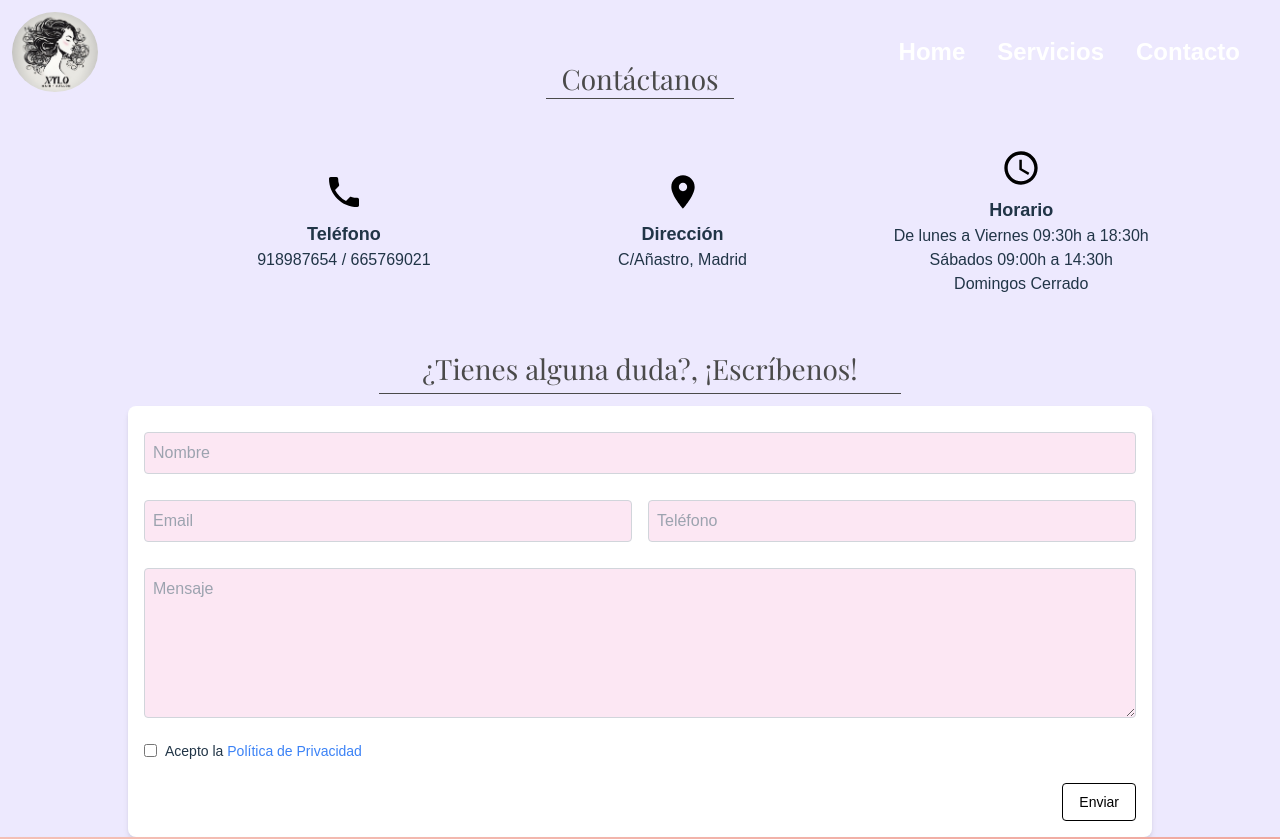
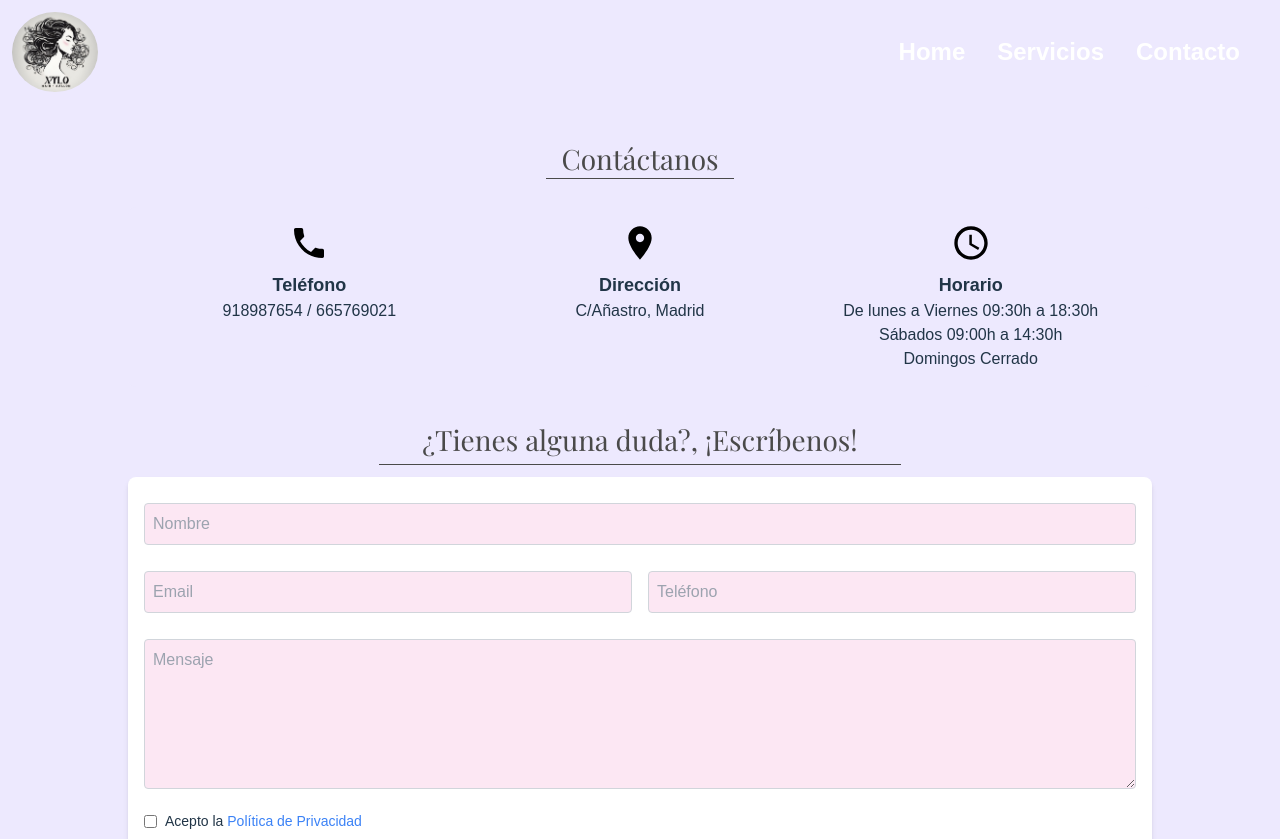
Before and after one commit to micrana23/proyecto-peluqueria, a React (Vite) app in the folder peluqueria-frontend/: page /contacto in a window 1280 px wide. Shown: the top 839 px of the page. Built offline with nearby package versions, Linux system fonts and the light colour scheme.

Commit message:
AjustesContacto

```diff
--- a/peluqueria-frontend/src/pages/Contacto.jsx
+++ b/peluqueria-frontend/src/pages/Contacto.jsx
@@ -2,6 +2,7 @@ import React, { useState } from "react";
 import Layout from "../components/Layout";
 import { Link } from "react-router-dom";
 import { Phone, LocationOn, AccessTime } from "@mui/icons-material"; // Importamos los iconos desde Material UI
+import { Snackbar, Alert } from "@mui/material";
 
 const Contacto = () => {
   const [formData, setFormData] = useState({
@@ -13,6 +14,11 @@ const Contacto = () => {
   });
 
   const [errors, setErrors] = useState({});
+  const [openSnackbar, setOpenSnackbar] = useState(false);
+
+  const handleCloseSnackbar = () => {
+    setOpenSnackbar(false);
+  };
 
   const handleChange = (e) => {
     const { name, value, type, checked } = e.target;
@@ -59,7 +65,16 @@ const Contacto = () => {
       });
 
       if (response.ok) {
-        alert("Email enviado con éxito");
+        setOpenSnackbar(true);
+        //Restablece el formulario
+        setFormData({
+          name: "",
+          email: "",
+          phone: "",
+          message: "",
+          acceptPolicy: false,
+        });
+        setErrors({}); //Limpia los errores también, en caso de que los haya habido
       } else {
         alert("Error al enviar el email");
       }
@@ -71,39 +86,53 @@ const Contacto = () => {
   return (
     <Layout>
       <div className="flex flex-col items-center justify-center min-h-screen bg-violet-100">
-        <h1 className="custom-h2 mt-12 md:mt-16 mb-8 text-center">
+        <h1 className="custom-h2 mt-40 md:mt-36 mb-8 text-center">
           Contáctanos
         </h1>
+        <Snackbar
+          open={openSnackbar}
+          autoHideDuration={3000}
+          onClose={handleCloseSnackbar}
+          anchorOrigin={{ vertical: "bottom", horizontal: "center" }}
+        >
+          <Alert
+            onClose={handleCloseSnackbar}
+            severity="success"
+            sx={{ width: "100%" }}
+          >
+            ¡Tu mensaje ha sido enviado con éxito!
+          </Alert>
+        </Snackbar>
 
-        <div className="w-full max-w-5xl mx-auto grid grid-cols-1 md:grid-cols-3 gap-6 p-4 bg-vilotet-100 rounded-lg mb-8">
+        <div className="flex flex-col md:flex-row items-center md:items-start justify-between w-full max-w-5xl mx-auto p-4 bg-violet-100 rounded-lg mb-8 space-y-4 md:space-y-0">
           {/* Teléfono */}
-          <div className="flex flex-col items-center justify-center w-[399.8px] h-[157.6px] rounded-lg">
+          <div className="flex flex-col items-center text-center w-[399.8px]">
             <Phone className="text-pink-500" style={{ fontSize: "40px" }} />
-            <div className="text-center mt-2">
+            <div className="mt-2">
               <p className="text-lg font-semibold">Teléfono</p>
               <p>918987654 / 665769021</p>
             </div>
           </div>
 
           {/* Dirección */}
-          <div className="flex flex-col items-center justify-center w-[399.8px] h-[157.6px] rounded-lg">
+          <div className="flex flex-col items-center text-center w-[399.8px]">
             <LocationOn
               className="text-pink-500"
               style={{ fontSize: "40px" }}
             />
-            <div className="text-center mt-2">
+            <div className="mt-2">
               <p className="text-lg font-semibold">Dirección</p>
               <p>C/Añastro, Madrid</p>
             </div>
           </div>
 
           {/* Horario */}
-          <div className="flex flex-col items-center justify-center w-[399.8px] h-[157.6px] rounded-lg">
+          <div className="flex flex-col items-center text-center w-[399.8px]">
             <AccessTime
               className="text-pink-500"
               style={{ fontSize: "40px" }}
             />
-            <div className="text-center mt-2">
+            <div className="mt-2">
               <p className="text-lg font-semibold">Horario</p>
               <p>
                 De lunes a Viernes 09:30h a 18:30h <br />
@@ -171,6 +200,7 @@ const Contacto = () => {
             placeholder="Mensaje"
             onChange={handleChange}
             value={formData.message}
+            lang="es"
             className={`mb-4 p-2 border ${
               errors.message ? "border-red-500" : "border-gray-300"
             } rounded w-full bg-pink-100 h-[150px] focus:outline-none focus:ring-2 focus:ring-pink-300`}
```
